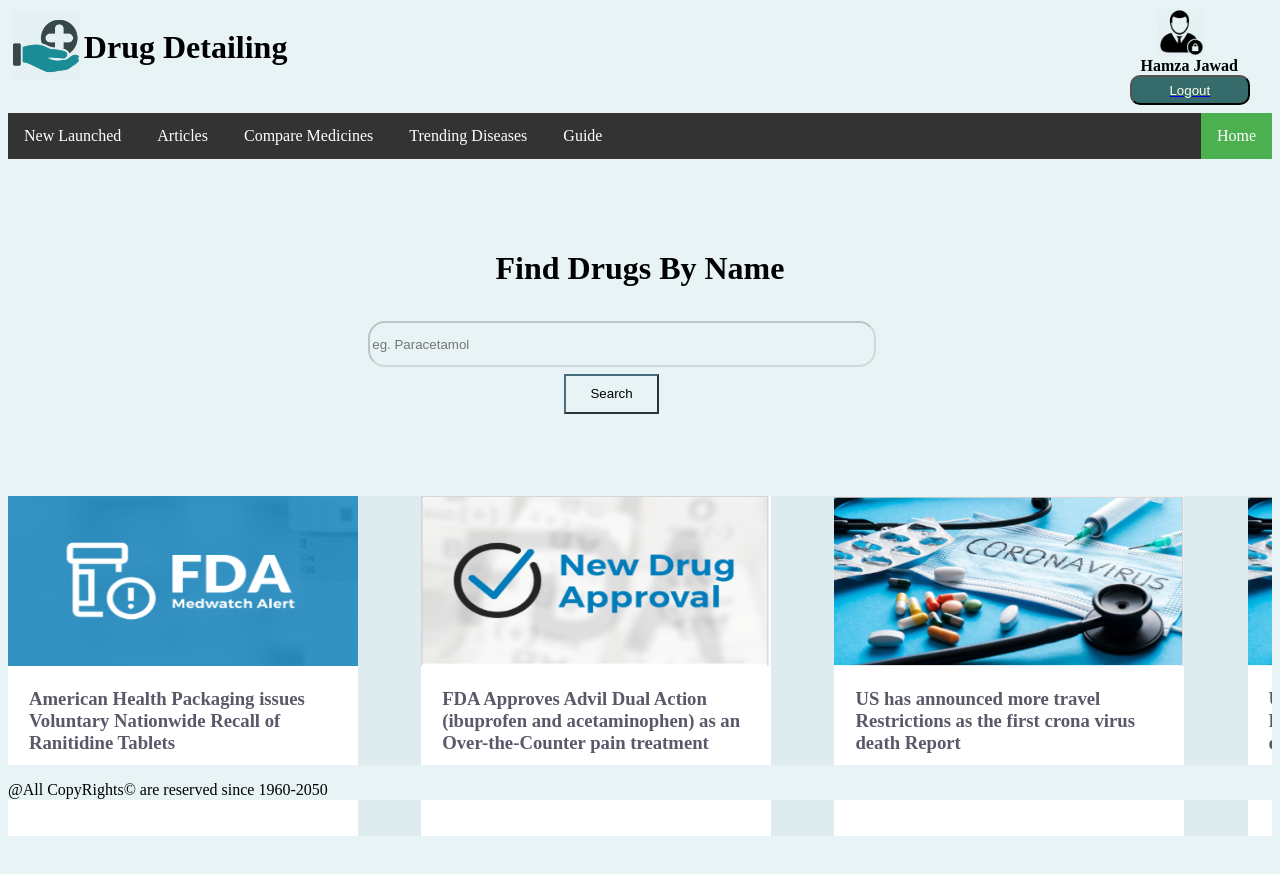
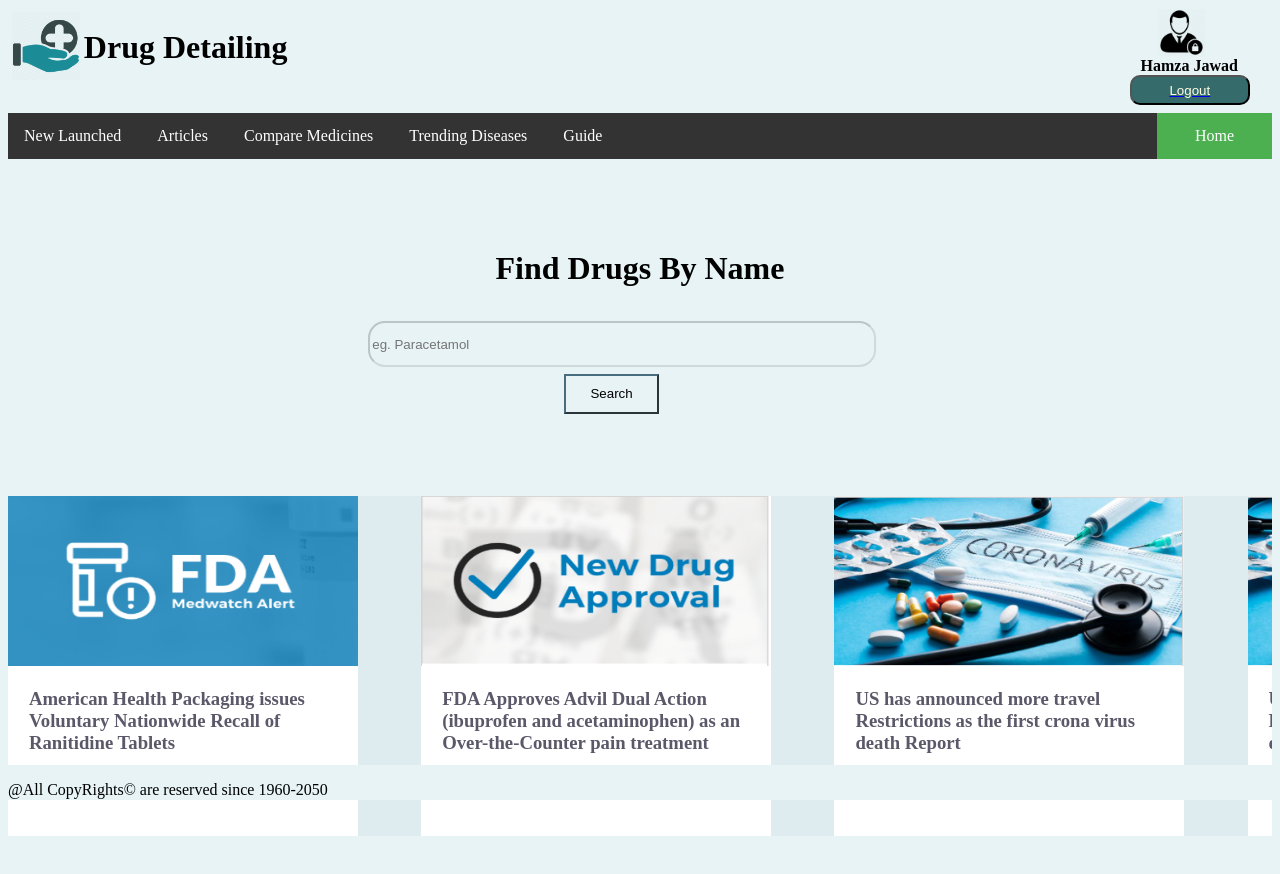
Before and after one commit to HamzaJawad-vc5/DrugDetailing, a plain HTML site: page mainPage.html in a window 1280 px wide. Drawn offline with Linux system fonts and the light colour scheme.

Commit message:
seven commit

```diff
--- a/mainPage.html
+++ b/mainPage.html
@@ -61,7 +61,7 @@
   padding: 14px 16px;
   text-decoration: none;
   transition: 0.5s;
-  /*idth: auto;*/
+  width: auto;
   cursor: pointer;
 }
 
@@ -337,7 +337,7 @@ tr:nth-child(odd) {
   			<a  onclick="comp();">Compare Medicines</a>
   			<a  id="spec" onclick="trendingDidease();">Trending Diseases</a>
   			<a  onclick="GGuide()">Guide</a></li>
-  			<a style="float:right" class="active" href="mainPage.html">Home</a>
+  			<a style="float:right; padding-left: 3%; padding-right: 3%; " class="active" href="mainPage.html">Home</a>
 	</div>
 </header>
 
```
